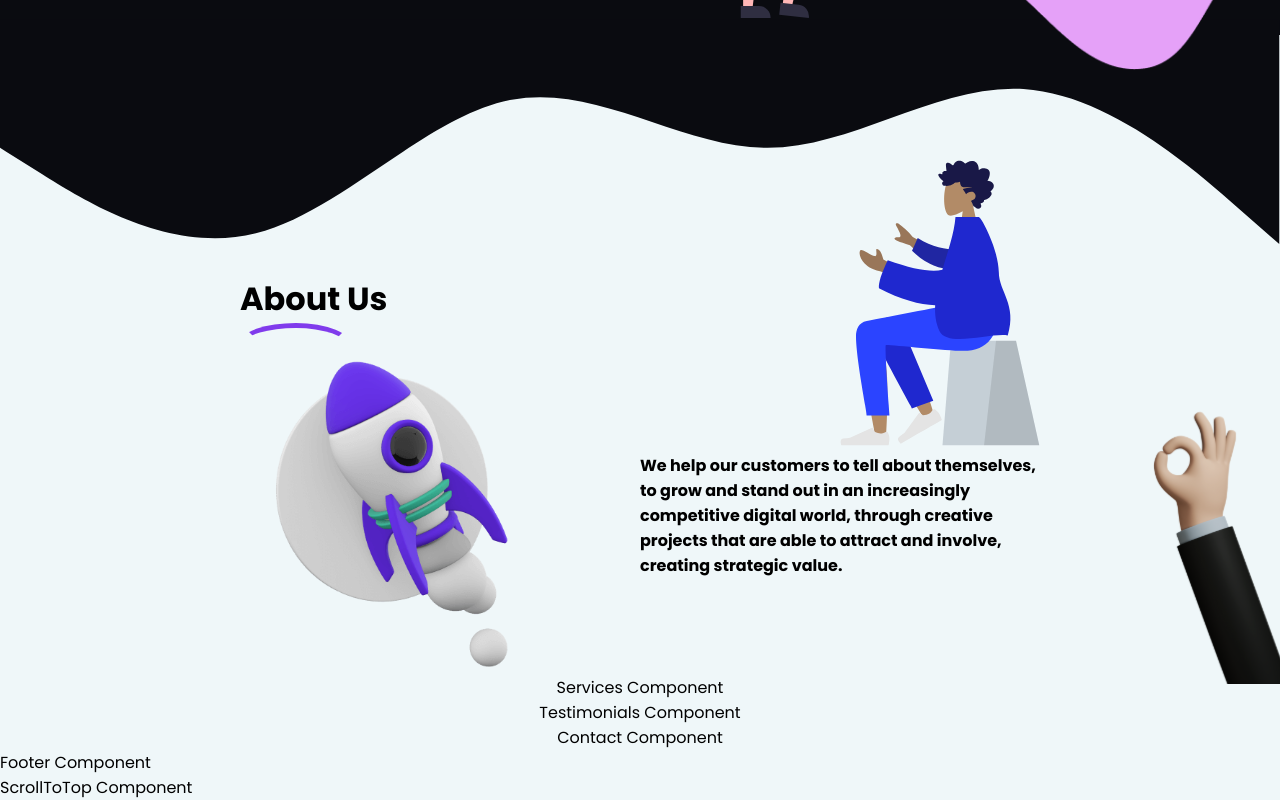
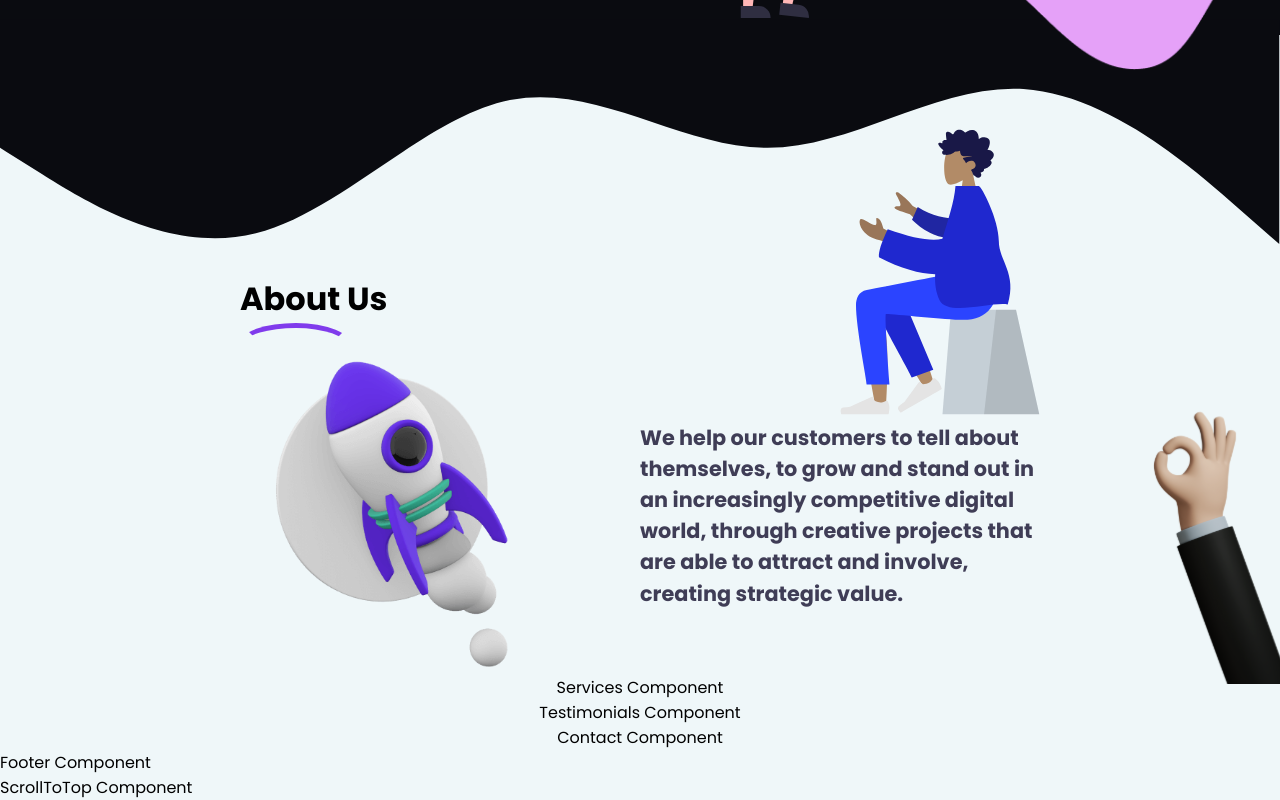
Before and after one commit to victory-nwawunze/agency-professional-website, a React (Create React App) app: page / in a window 1280 px wide. Shown: the part 612-1412 px from the top of the page. Built offline with nearby package versions, Linux system fonts and the light colour scheme.

Commit message:
Still in progress

```diff
--- a/src/Sections/About/index.js
+++ b/src/Sections/About/index.js
@@ -64,7 +64,11 @@ const Human = styled.div`
   right: 0;
   bottom: 100%;
 `;
-const Text = styled.h4``;
+const Text = styled.h4`
+  font-size: calc(0.5rem + 1vw);
+  line-height: 1.5;
+  color: var(--nav2);
+`;
 const Circle = styled.span``;
 const About = () => {
   return (
```
